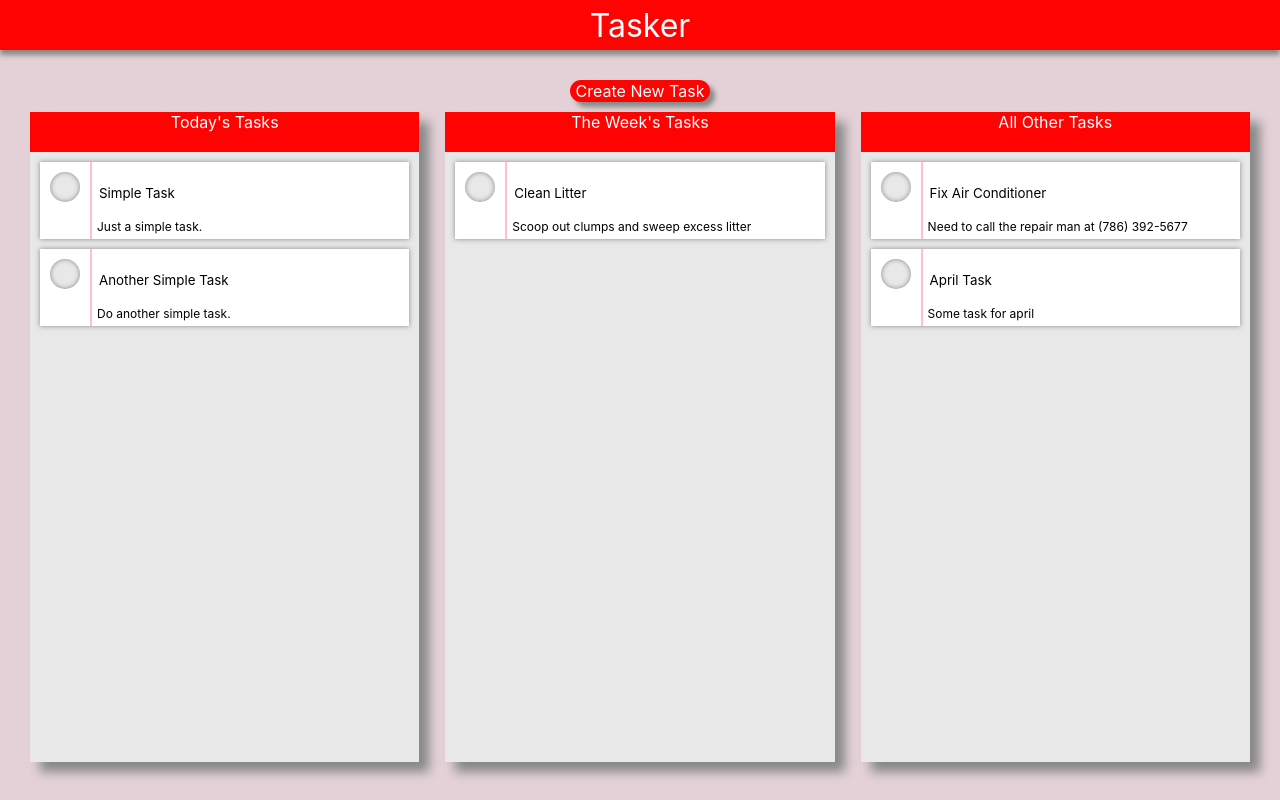
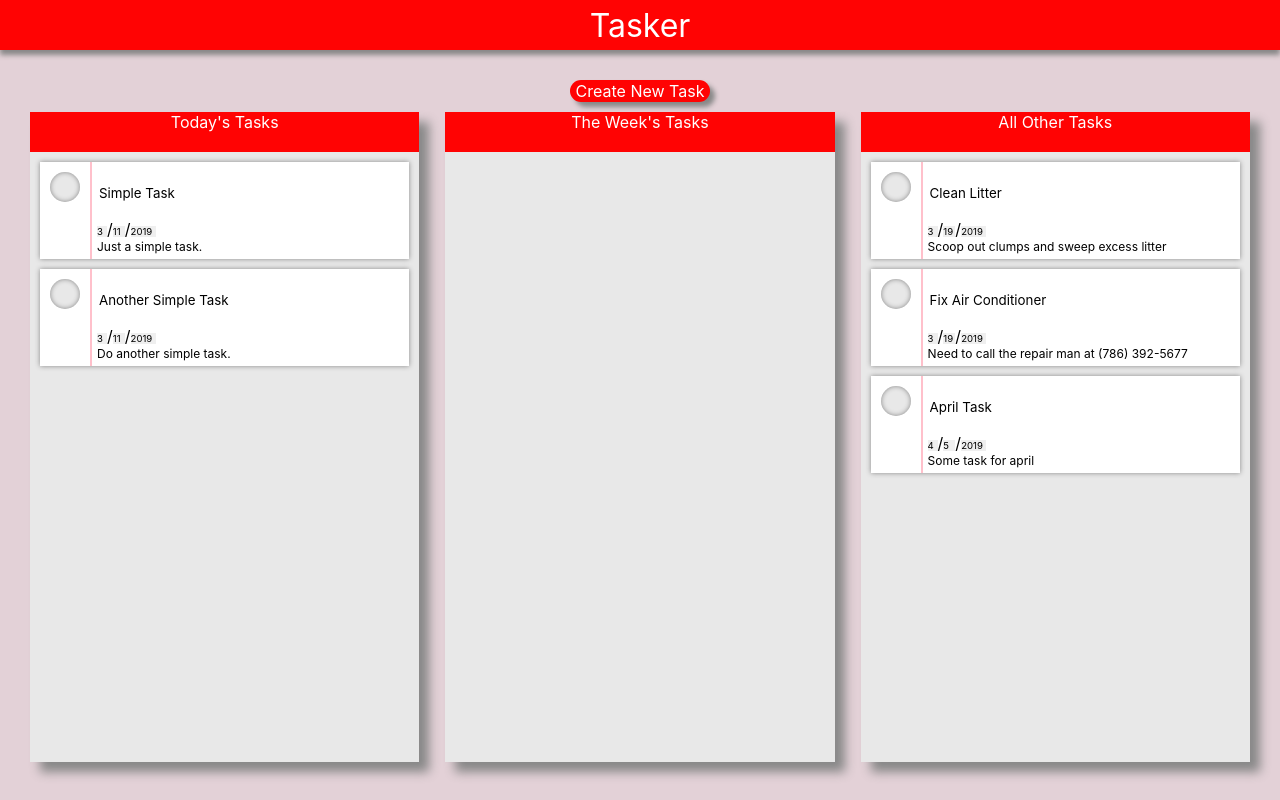
Before and after one commit to kdelamo94/tasker, a React (Create React App) app: page / in a window 1280 px wide. Built offline with nearby package versions, Linux system fonts and the light colour scheme.

Commit message:
Added Editable dates

```diff
--- a/src/citadel/components/TaskPaperDetailed.css
+++ b/src/citadel/components/TaskPaperDetailed.css
@@ -29,11 +29,14 @@
 
 .TaskPaperDetailed-title{
   height: 50px;
+  width: 100%;
   border: none;
   font-family: inherit;
 }
 
 .TaskPaperDetailed-body{
-font-size: 12px;
-
+  font-size: 12px;
+  width: 100%;
+  font-family: inherit;
+  height: auto;
 }
--- a/src/citadel/components/TaskPaperDetailed.js
+++ b/src/citadel/components/TaskPaperDetailed.js
@@ -1,5 +1,33 @@
 import React, {Component} from 'react';
 import './TaskPaperDetailed.css'
+
+let monthSelections = []
+let yearSelections = []
+let dateSelections = []
+let generateOption = (i, offset) => {
+  return (
+    <option value={i}>{i + offset}</option>
+  )
+};
+
+for(let i = 1; i < 31; i++){
+  dateSelections.push(
+    generateOption(i, 0)
+  );
+}
+
+for(let i = 0; i < 12; i++){
+  monthSelections.push(
+    generateOption(i, 1)
+  );
+}
+
+for(let i = 0; i < 999; i++){
+  yearSelections.push(
+    generateOption(i + 2000, 0)
+  );
+}
+
 
 class TaskPaperDetailed extends Component {
   constructor(props){
@@ -30,10 +58,37 @@ class TaskPaperDetailed extends Component {
             value={task.title}
             onChange={(e) => this.props.handleChange(e, this.props.id)}
           />
+
+          <select
+            id="m"
+            value={task.completionDate ? task.completionDate.getMonth() : ""}
+            onChange={(e) => this.props.handleDateChange(e, this.props.id)}
+          >
+            {monthSelections}
+          </select>
+          /
+          <select
+            id="d"
+            value={task.completionDate ? task.completionDate.getDate() : ""}
+            onChange={(e) => this.props.handleDateChange(e, this.props.id)}
+          >
+            {dateSelections}
+          </select>
+          /
+          <select
+            id="y"
+            value={task.completionDate ? task.completionDate.getFullYear() : ""}
+            onChange={(e) => this.props.handleDateChange(e, this.props.id)}
+          >
+            {yearSelections}
+          </select>
           <div
+            id="description"
             className="TaskPaperDetailed-body"
+            contentEditable={true}
+            onChange={(e) => this.props.handleChange(e, this.props.id)}
           >
-          {task.description}
+            {task.description}
           </div>
         </div>
       </div>
--- a/src/index.css
+++ b/src/index.css
@@ -14,3 +14,15 @@ code {
   font-family: source-code-pro, Menlo, Monaco, Consolas, "Courier New",
     monospace;
 }
+
+select{
+  font-family: inherit;
+  font-size: .6em;
+  border: none;
+  -moz-appearance: none;
+  -webkit-appearance: none;
+}
+
+select::-ms-expand{
+  display: none;
+}
--- a/src/site-structure/TaskBoard.js
+++ b/src/site-structure/TaskBoard.js
@@ -24,19 +24,19 @@ let MOCK_TASKS = [
     "Clean Litter",
     "Scoop out clumps and sweep excess litter",
     false,
-    new Date(Date.UTC(2019, 2, 13))
+    new Date(2019, 2, 19)
   ),
   new Task(
     "Fix Air Conditioner",
     "Need to call the repair man at (786) 392-5677",
     false,
-    new Date(Date.UTC(2019, 2, 19))
+    new Date(2019, 2, 19)
   ),
   new Task(
     "April Task",
     "Some task for april",
     false,
-    new Date(Date.UTC(2019, 4, 5))
+    new Date(2019, 3, 5)
   )
 ];
 
@@ -53,6 +53,8 @@ class TaskBoard extends Component{
     //Function Bindings to This
     this.handleCreateButtonClick = this.handleCreateButtonClick.bind(this);
     this.handleChange = this.handleChange.bind(this);
+    this.handleDateChange = this.handleDateChange.bind(this);
+
   }
 
   //Event Handlers
@@ -61,7 +63,7 @@ class TaskBoard extends Component{
       "Title",
       "Description",
       false,
-      new Date()
+      new Date(new Date().getFullYear(), 0, 1)
     )
 
     let tasks = this.state.tasks;
@@ -72,8 +74,28 @@ class TaskBoard extends Component{
   }
 
   handleChange(e, key){
-    let tasks = this.state.tasks
-    tasks[key][e.target.id] = e.target.value
+    let tasks = this.state.tasks;
+    tasks[key][e.target.id] = e.target.value;
+    this.setState({
+      tasks: tasks
+    });
+  }
+
+  handleDateChange(e, key){
+    let tasks = this.state.tasks;
+
+    if(e.target.id == "m"){
+      tasks[key].completionDate.setMonth(e.target.value);
+    }
+
+    if(e.target.id == "d"){
+      tasks[key].completionDate.setDate(e.target.value);
+    }
+
+    if(e.target.id == "y"){
+      tasks[key].completionDate.setFullYear(e.target.value);
+    }
+
     this.setState({
       tasks: tasks
     })
@@ -104,7 +126,11 @@ class TaskBoard extends Component{
 
     //Retrieve list of todays tasks
     let tasks = this.state.tasks;
-    tasks.sort((a, b) => {
+
+    this.state.tasks.sort((a, b) => {
+      if(a.completionDate == null){
+        return -1
+      }
       return a.completionDate - b.completionDate
     })
 
@@ -118,6 +144,7 @@ class TaskBoard extends Component{
             key={index}
             task={task}
             handleChange={this.handleChange}
+            handleDateChange={this.handleDateChange}
           />
         );
       }
@@ -136,6 +163,7 @@ class TaskBoard extends Component{
             key={index}
             task={task}
             handleChange={this.handleChange}
+            handleDateChange={this.handleDateChange}
           />
         );
       }
@@ -152,6 +180,7 @@ class TaskBoard extends Component{
             key={index}
             task={task}
             handleChange={this.handleChange}
+            handleDateChange={this.handleDateChange}
           />
         );
       }
```
